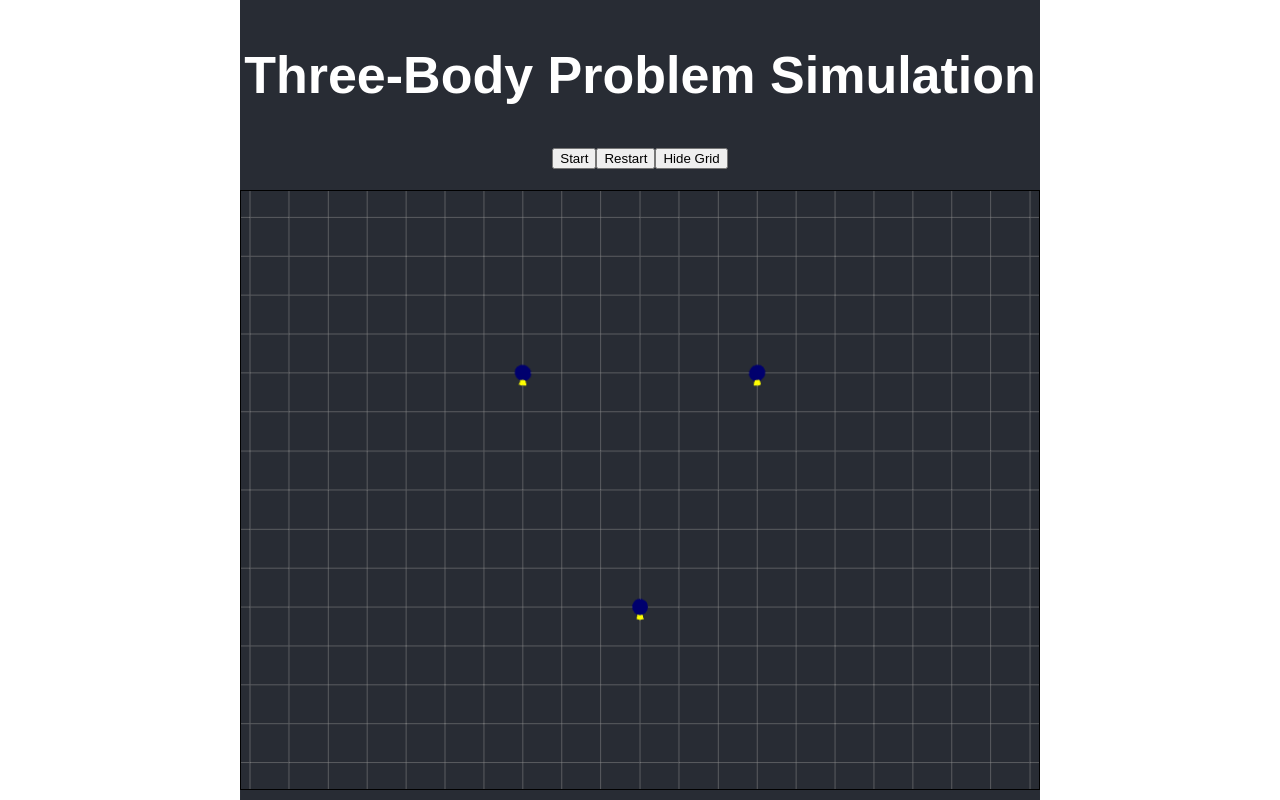
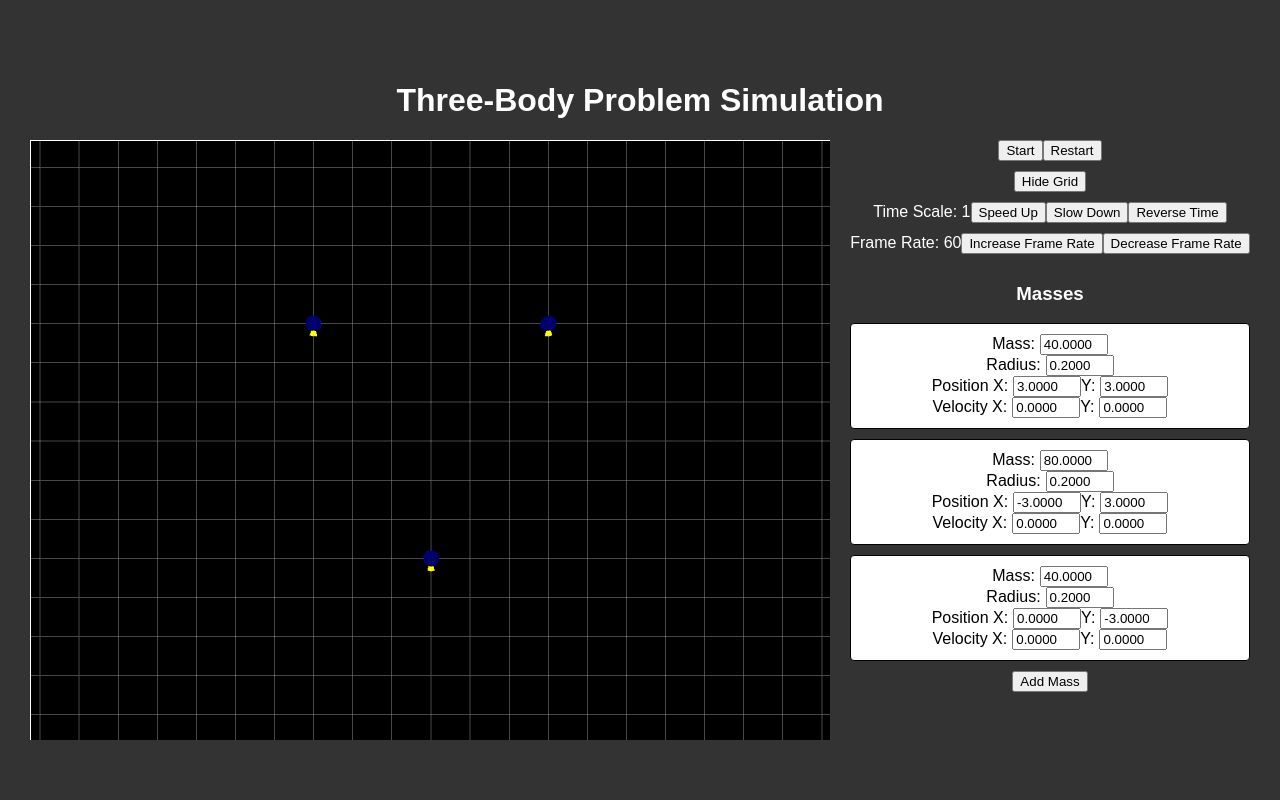
Before and after one commit to Frankyang2002/threebodysimulation, a React (Create React App) app: page / in a window 1280 px wide. Built offline with nearby package versions, Linux system fonts and the light colour scheme.

Commit message:
Fixing bugs with movement, playing around with framerate and time step

```diff
--- a/src/App.css
+++ b/src/App.css
@@ -1,42 +1,35 @@
-.App {
+body {
+  font-family: Arial, sans-serif;
+  background-color: #333;
+  color: white;
   text-align: center;
+  margin: 0;
+  padding: 0;
 }
 
-.App-logo {
-  height: 40vmin;
-  pointer-events: none;
+#controls {
+  position: absolute;
+  right: 20px;
+  top: 20px;
+  text-align: left;
 }
 
-@media (prefers-reduced-motion: no-preference) {
-  .App-logo {
-    animation: App-logo-spin infinite 20s linear;
-  }
+.control-row {
+  margin-bottom: 10px;
 }
 
-.App-header {
-  background-color: #282c34;
-  min-height: 100vh;
-  display: flex;
-  flex-direction: column;
-  align-items: center;
-  justify-content: center;
-  font-size: calc(10px + 2vmin);
-  color: white;
+.control-row button {
+  margin-right: 5px;
 }
 
-.App-link {
-  color: #61dafb;
+#canvas-container {
+  display: flex;
+  justify-content: center;
+  align-items: center;
+  height: 100vh;
 }
 
-@keyframes App-logo-spin {
-  from {
-    transform: rotate(0deg);
-  }
-  to {
-    transform: rotate(360deg);
-  }
+canvas {
+  background-color: black;
+  border: 1px solid white;
 }
-
-* {
-  box-sizing: border-box;
-}
--- a/src/components/Simulation/Arrow.js
+++ b/src/components/Simulation/Arrow.js
@@ -2,9 +2,12 @@ import React, { useRef } from 'react';
 import { useFrame } from '@react-three/fiber';
 import * as THREE from 'three';
 
+// Props: start and end position of arrow, and  also the size of the arrow
 const Arrow = ({ from, to, headLength = 0.3, headWidth = 0.2 }) => {
+  // References the arrowhelper object created
   const arrowRef = useRef();
 
+  // update arrow direction, length, position each frame
   useFrame(() => {
     const dir = new THREE.Vector3(to[0] - from[0], to[1] - from[1], 0).normalize();
     const length = Math.sqrt(Math.pow(to[0] - from[0], 2) + Math.pow(to[1] - from[1], 2));
--- a/src/components/Simulation/Body.js
+++ b/src/components/Simulation/Body.js
@@ -2,10 +2,10 @@ import React, { forwardRef } from 'react';
 
 // Spherical body in 3D using three.js (Currenrtly only doing 2d now)
 // forwardRef allows parent components to interact with Three.js mesh directly
-const Body = forwardRef(({ body, isSelected }, ref) => (
+const Body = forwardRef(({ body, isSelected, isHovered }, ref) => (
   <mesh ref={ref} position={[body.position[0], body.position[1], 0]}>
     <sphereGeometry args={[body.radius, 32, 32]} />
-    <meshStandardMaterial color={isSelected ? 'red' : 'blue'} />
+    <meshStandardMaterial color={isSelected ? 'red' : isHovered ? 'yellow' : 'blue'} />
   </mesh>
 ));
 
--- a/src/components/Simulation/Simulation.js
+++ b/src/components/Simulation/Simulation.js
@@ -19,7 +19,10 @@ const Simulation = () => {
   const [showGrid, setShowGrid] = useState(true);
   const [isRunning, setIsRunning] = useState(false);
   const [selectedBody, setSelectedBody] = useState(null);
-  const { bodies, setBodies, bodiesRefs, resetBodies } = useBodies(initialBodies, isRunning);
+  const [hoveredBody, setHoveredBody] = useState(null); // New state for hovered body
+  const [timeScale, setTimeScale] = useState(1);
+  const [frameRateMultiplier, setFrameRateMultiplier] = useState(1);
+  const { bodies, setBodies, bodiesRefs, resetBodies } = useBodies(initialBodies, isRunning, timeScale, frameRateMultiplier);
   const cameraRef = useRef();
 
   const { handleMouseDown, handleMouseMove, handleMouseUp } = useMouseInteractions(
@@ -36,6 +39,13 @@ const Simulation = () => {
     setIsRunning(false);
     setSelectedBody(null);
   }, [resetBodies]);
+
+  const handleSpeedUp = () => setTimeScale(prev => prev * 2); // Speed up
+  const handleSlowDown = () => setTimeScale(prev => prev / 2); // Slow down
+  const handleReverse = () => setTimeScale(prev => -prev); // Reverse time
+
+  const handleIncreaseFrameRate = () => setFrameRateMultiplier(prev => prev * 2); // Double the frame rate
+  const handleDecreaseFrameRate = () => setFrameRateMultiplier(prev => prev / 2); // Halve the frame rate
 
   const handleUpdateVelocity = useCallback((bodyId, velocityDelta) => {
     setBodies(prevBodies => {
@@ -55,14 +65,7 @@ const Simulation = () => {
   }, [setBodies]);
 
   return (
-    <div>
-      <SimulationControls
-        isRunning={isRunning}
-        setIsRunning={setIsRunning}
-        handleRestart={handleRestart}
-        showGrid={showGrid}
-        setShowGrid={setShowGrid}
-      />
+    <div style={{ display: 'flex', flexDirection: 'row' }}>
       <div
         style={{ width: '800px', height: '600px', position: 'relative' }}
         onMouseDown={handleMouseDown}
@@ -79,6 +82,7 @@ const Simulation = () => {
               key={body.id}
               body={body}
               isSelected={body.id === selectedBody}
+              isHovered={body.id === hoveredBody} // Pass hovered state
               ref={bodiesRefs.current.get(body.id)}
             />
           ))}
@@ -108,6 +112,24 @@ const Simulation = () => {
           />
         </Canvas>
       </div>
+      <SimulationControls
+        isRunning={isRunning}
+        setIsRunning={setIsRunning}
+        handleRestart={handleRestart}
+        showGrid={showGrid}
+        setShowGrid={setShowGrid}
+        handleSpeedUp={handleSpeedUp}
+        handleSlowDown={handleSlowDown}
+        handleReverse={handleReverse}
+        handleIncreaseFrameRate={handleIncreaseFrameRate}
+        handleDecreaseFrameRate={handleDecreaseFrameRate}
+        frameRateMultiplier={frameRateMultiplier}
+        timeScale={timeScale}
+        bodies={bodies} // Pass bodies state to SimulationControls
+        setBodies={setBodies} // Pass setBodies function to SimulationControls
+        setHoveredBody={setHoveredBody} // Assuming you want to pass setSelectedBody for hover effect
+        bodiesRef={setHoveredBody}
+      />
     </div>
   );
 };
--- a/src/components/Simulation/SimulationControls.js
+++ b/src/components/Simulation/SimulationControls.js
@@ -1,22 +1,216 @@
-import React from 'react';
+import React, { useState } from 'react';
 
-// The row of controls and buttons
 const SimulationControls = ({
   isRunning,
   setIsRunning,
   handleRestart,
   showGrid,
   setShowGrid,
+  handleSpeedUp,
+  handleSlowDown,
+  handleReverse,
+  timeScale,
+  handleIncreaseFrameRate,
+  handleDecreaseFrameRate,
+  frameRateMultiplier,
+  bodies,
+  setBodies,
+  setHoveredBody,
+  bodiesRef
 }) => {
+  const [hoveredMass, setHoveredMass] = useState(null);
+
+  const handleChangeMass = (id, newMass) => {
+    setBodies(prevBodies => {
+      const newBodies = prevBodies.map(body => {
+        if (body.id === id) {
+          return { ...body, mass: parseFloat(newMass).toFixed(4) || body.mass.toFixed(4) }; // Parse float to handle empty string or invalid input
+        }
+        return body;
+      });
+      return newBodies;
+    });
+  };
+
+  const handleChangeRadius = (id, newRadius) => {
+    setBodies(prevBodies => {
+      const newBodies = prevBodies.map(body => {
+        if (body.id === id) {
+          return { ...body, radius: parseFloat(newRadius).toFixed(4) || body.radius.toFixed(4) };
+        }
+        return body;
+      });
+      return newBodies;
+    });
+  };
+
+  const handleChangePositionX = (id, newX) => {
+    setBodies(prevBodies => {
+      const newBodies = prevBodies.map(body => {
+        if (body.id === id) {
+          return { ...body, position: [parseFloat(newX).toFixed(4) || body.position[0].toFixed(4), body.position[1].toFixed(4)] };
+        }
+        return body;
+      });
+      return newBodies;
+    });
+  };
+
+  const handleChangePositionY = (id, newY) => {
+    setBodies(prevBodies => {
+      const newBodies = prevBodies.map(body => {
+        if (body.id === id) {
+          return { ...body, position: [body.position[0].toFixed(4), parseFloat(newY).toFixed(4) || body.position[1].toFixed(4)] };
+        }
+        return body;
+      });
+      return newBodies;
+    });
+  };
+
+  const handleChangeVelocityX = (id, newVX) => {
+    setBodies(prevBodies => {
+      const newBodies = prevBodies.map(body => {
+        if (body.id === id) {
+          return { ...body, velocity: [parseFloat(newVX).toFixed(4) || body.velocity[0].toFixed(4), body.velocity[1].toFixed(4)] };
+        }
+        return body;
+      });
+      return newBodies;
+    });
+  };
+
+  const handleChangeVelocityY = (id, newVY) => {
+    setBodies(prevBodies => {
+      const newBodies = prevBodies.map(body => {
+        if (body.id === id) {
+          return { ...body, velocity: [body.velocity[0].toFixed(4), parseFloat(newVY).toFixed(4) || body.velocity[1].toFixed(4)] };
+        }
+        return body;
+      });
+      return newBodies;
+    });
+  };
+
+  const handleAddMass = () => {
+    const newId = bodies.length + 1; // Generate new ID
+    const newMass = {
+      id: newId,
+      position: [0, 0],
+      velocity: [0, 0],
+      mass: 0,
+      radius: 0.2, // Initial radius, adjust as needed
+    };
+    setBodies(prevBodies => [...prevBodies, newMass]);
+  };
+
+
   return (
-    <div style={{ marginBottom: '20px' }}>
+    <div style={{ marginLeft: '20px', display: 'flex', flexDirection: 'column', gap: '10px' }}>
+      <div>
         <button onClick={() => setIsRunning(prev => !prev)}>
           {isRunning ? 'Stop' : 'Start'}
         </button>
         <button onClick={handleRestart}>Restart</button>
+      </div>
+      <div>
         <button onClick={() => setShowGrid(prev => !prev)}>
           {showGrid ? 'Hide Grid' : 'Show Grid'}
         </button>
+      </div>
+      <div>
+        <span>Time Scale: {timeScale}</span>
+        <button onClick={handleSpeedUp}>Speed Up</button>
+        <button onClick={handleSlowDown}>Slow Down</button>
+        <button onClick={handleReverse}>Reverse Time</button>
+      </div>
+      <div>
+        <span>Frame Rate: {frameRateMultiplier * 60}</span>
+        <button onClick={handleIncreaseFrameRate}>Increase Frame Rate</button>
+        <button onClick={handleDecreaseFrameRate}>Decrease Frame Rate</button>
+      </div>
+      <div style={{ maxHeight: '500px', overflowY: 'auto' }}>
+        <h3>Masses</h3>
+        <ul style={{ listStyleType: 'none', padding: 0 }}>
+          {bodies.map(body => (
+            <li
+              key={body.id}
+              onMouseEnter={() => {
+                setHoveredBody(body.id);
+                setHoveredMass(body.id);
+              }}
+              onMouseLeave={() => {
+                setHoveredBody(null);
+                setHoveredMass(null);
+              }}
+              style={{
+                cursor: 'pointer',
+                border: '1px solid black',
+                borderRadius: '4px',
+                marginBottom: '10px',
+                padding: '10px',
+                backgroundColor: hoveredMass === body.id ? '#ddd' : 'white',
+                transition: 'background-color 0.3s ease',
+                color: 'black'
+              }}
+            >
+              <div>
+                <label>Mass:</label>
+                <input
+                  type="text"
+                  value={parseFloat(body.mass).toFixed(4)}
+                  onChange={e => handleChangeMass(body.id, e.target.value)}
+                  style={{ marginLeft: '5px', width: '60px' }}
+                />
+              </div>
+              <div>
+                <label>Radius:</label>
+                <input
+                  type="text"
+                  value={parseFloat(body.radius).toFixed(4)}
+                  onChange={e => handleChangeRadius(body.id, e.target.value)}
+                  style={{ marginLeft: '5px', width: '60px' }}
+                />
+              </div>
+              <div>
+                <label>Position X:</label>
+                <input
+                  type="text"
+                  value={parseFloat(body.position[0]).toFixed(4)}
+                  onChange={e => handleChangePositionX(body.id, e.target.value)}
+                  style={{ marginLeft: '5px', width: '60px' }}
+                />
+                <label>Y:</label>
+                <input
+                  type="text"
+                  value={parseFloat(body.position[1]).toFixed(4)}
+                  onChange={e => handleChangePositionY(body.id, e.target.value)}
+                  style={{ marginLeft: '5px', width: '60px' }}
+                />
+              </div>
+              <div>
+                <label>Velocity X:</label>
+                <input
+                  type="text"
+                  value={parseFloat(body.velocity[0]).toFixed(4)}
+                  onChange={e => handleChangeVelocityX(body.id, e.target.value)}
+                  style={{ marginLeft: '5px', width: '60px' }}
+                />
+                <label>Y:</label>
+                <input
+                  type="text"
+                  value={parseFloat(body.velocity[1]).toFixed(4)}
+                  onChange={e => handleChangeVelocityY(body.id, e.target.value)}
+                  style={{ marginLeft: '5px', width: '60px' }}
+                />
+              </div>
+            </li>
+          ))}
+          <li>
+            <button onClick={handleAddMass}>Add Mass</button>
+          </li>
+        </ul>
+      </div>
     </div>
   );
 };
--- a/src/components/Simulation/useBodies.js
+++ b/src/components/Simulation/useBodies.js
@@ -1,7 +1,7 @@
 import React, { useState, useCallback, useEffect, useRef } from 'react';
 import { computeAcceleration} from '../../utils/physics';
 
-const useBodies = (initialBodies, isRunning) => {
+const useBodies = (initialBodies, isRunning, timeScale, frameRateMultiplier) => {
     const [bodies, setBodies] = useState([]);
     const bodiesRefs = useRef(new Map());
 
@@ -18,36 +18,35 @@ const useBodies = (initialBodies, isRunning) => {
 
     // Calculate new position and velocity for all bodies with dt, works with computeAcceleration to get accel of each body
     const updateBodies = useCallback(() => {
-        const dt = 0.01;
+        const dt = 0.01 * (Math.abs(timeScale/frameRateMultiplier)); // Adjust dt by time scale
         setBodies(prevBodies => {
           let newBodies = prevBodies.map(body => {
             const [ax, ay] = computeAcceleration(body, prevBodies);
             // s = ut + 1/2 at^2
             const newPosition = [
-                    body.position[0] + body.velocity[0] * dt + 0.5 * ax * dt * dt,
-                    body.position[1] + body.velocity[1] * dt + 0.5 * ay * dt * dt,
+              body.position[0] + body.velocity[0] * dt + 0.5 * ax * dt * dt * Math.sign(timeScale),
+              body.position[1] + body.velocity[1] * dt + 0.5 * ay * dt * dt * Math.sign(timeScale),
             ];
             return {
               ...body,
               position: newPosition,
               velocity: [
-                        body.velocity[0] + ax * dt,
-                        body.velocity[1] + ay * dt,
+                body.velocity[0] + ax * dt * Math.sign(timeScale),
+                body.velocity[1] + ay * dt * Math.sign(timeScale),
               ],
             };
           });
 
           return newBodies;
         });
-    }, []);
+      }, [timeScale, frameRateMultiplier]);
 
-    // Updates at 60 frames per seconds
     useEffect(() => {
         if (isRunning) {
-        const interval = setInterval(updateBodies, 16);
-        return () => clearInterval(interval);
+            const interval = setInterval(updateBodies, 1000 / 60 / frameRateMultiplier);
+            return () => clearInterval(interval); // cleanup function
         }
-    }, [isRunning, updateBodies]);
+    }, [isRunning, updateBodies, frameRateMultiplier]);
 
     // Resets bodies to the initial bodies
     const resetBodies = () => {
```
Lines whose indentation alone changed are shown as unchanged.
